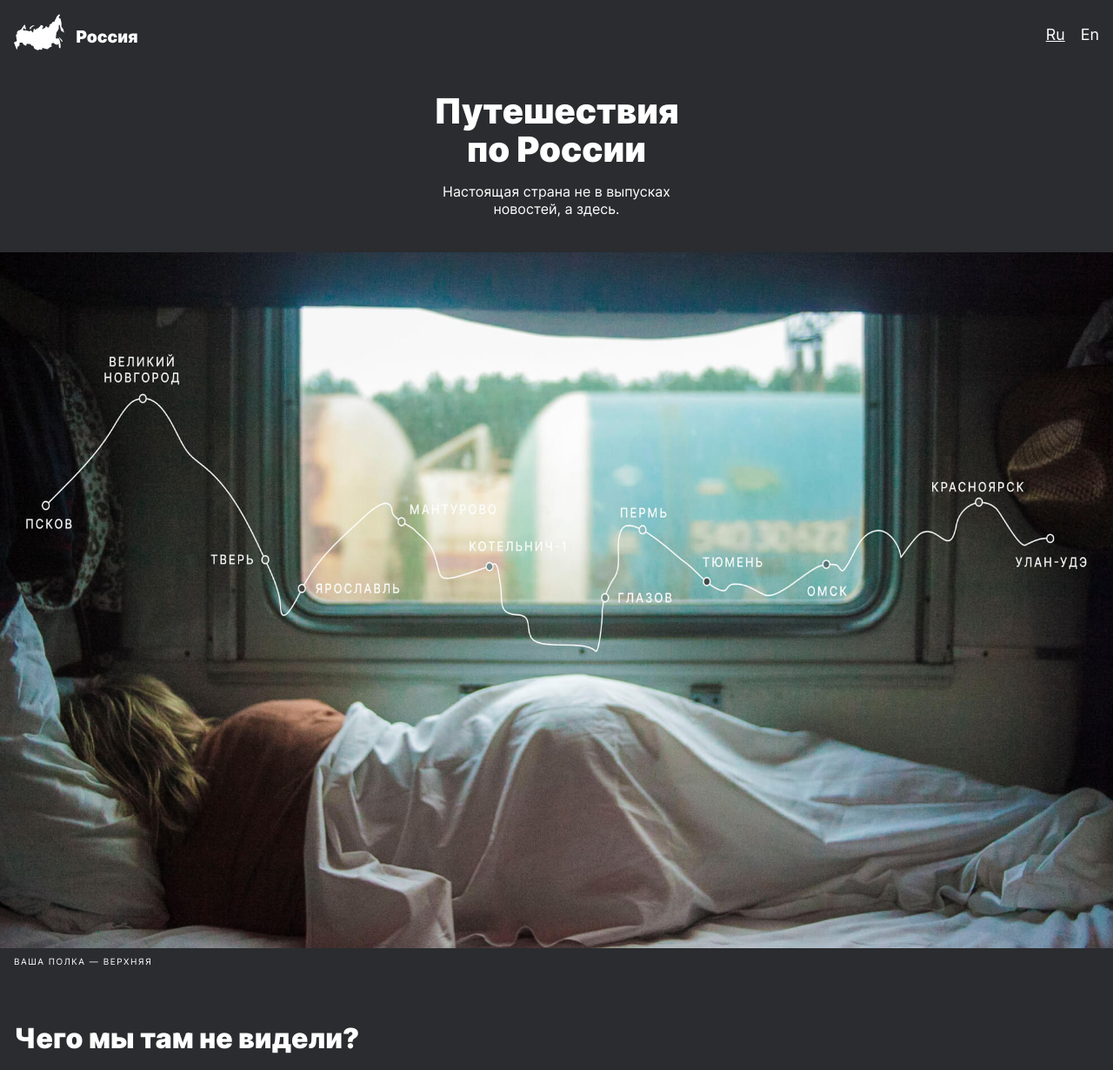
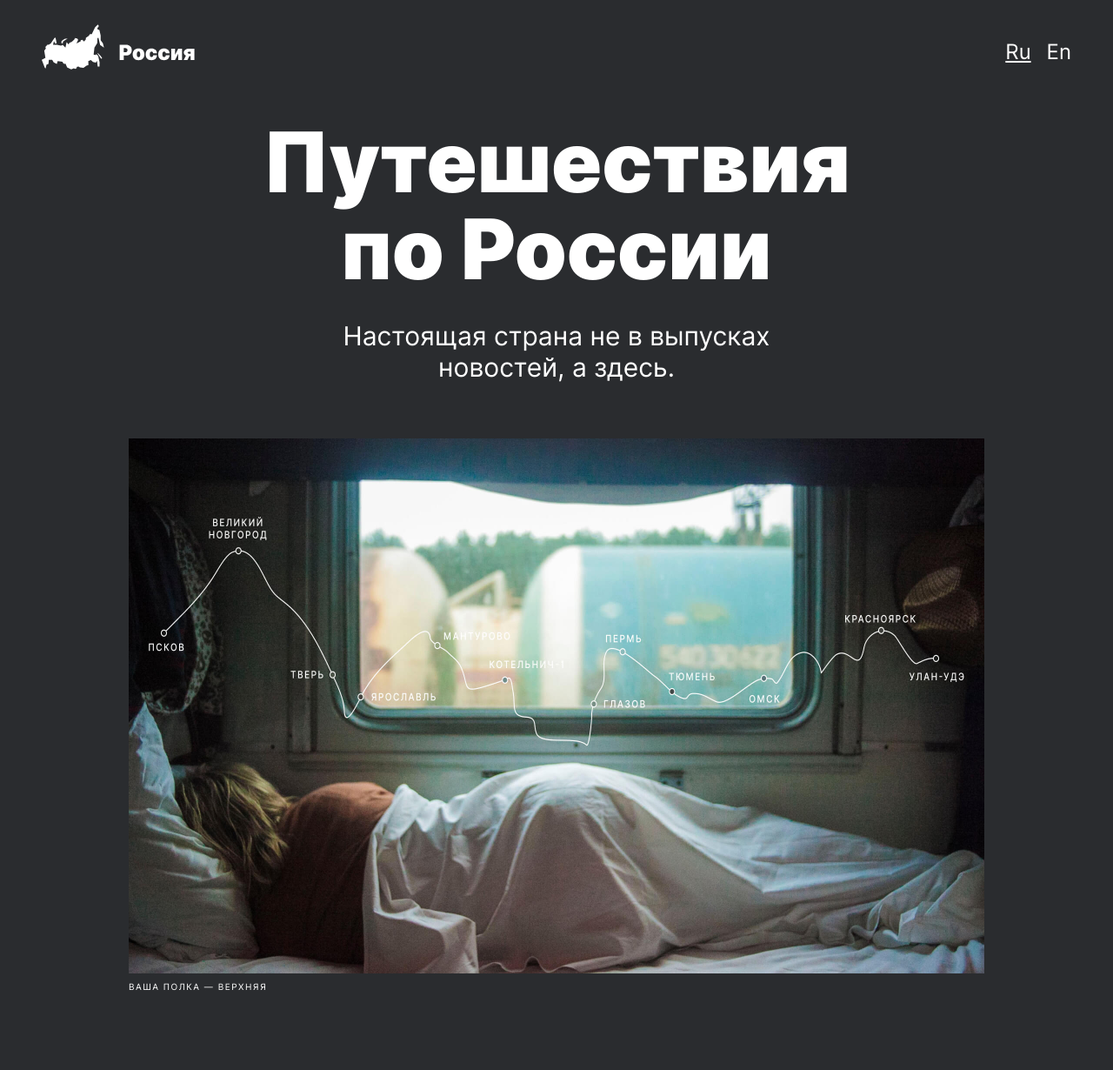
Before and after one commit to RyabkovAlex/russian-travel, a plain HTML site: page index.html in a window 1280 px wide. Shown: the top 1230 px of the page at 87% size. Drawn offline with Linux system fonts and the light colour scheme.

Commit message:
Адаптированы блоки header lead intro

```diff
--- a/blocks/header/__lang-link/header__lang-link.css
+++ b/blocks/header/__lang-link/header__lang-link.css
@@ -1,5 +1,12 @@
 .header__lang-link {
+  font-weight: 400;
   font-size: 18px;
   line-height: 20px;
-  font-weight: 400;
 }
+
+@media (min-width: 768px) {
+  .header__lang-link {
+    font-size: 24px;
+    line-height: 28px;
+  }
+}
--- a/blocks/header/__links/header__links.css
+++ b/blocks/header/__links/header__links.css
@@ -3,3 +3,9 @@
   padding-top: 14px;
   gap: 18px;
 }
+
+@media (min-width: 768px) {
+  .header__links {
+    padding-top: 18px;
+  }
+}
--- a/blocks/header/__logo/header__logo.css
+++ b/blocks/header/__logo/header__logo.css
@@ -3,3 +3,10 @@
   width: 142px;
   height: 42px;
 }
+
+@media (min-width: 768px) {
+  .header__logo {
+    width: 176px;
+    height: 52px;
+  }
+}
--- a/blocks/header/header.css
+++ b/blocks/header/header.css
@@ -1,6 +1,23 @@
 .header {
-  /* Исправить у блока не может быть марджинов по БЭМ */
   margin: 16px 16px 48px;
   display: flex;
   justify-content: space-between;
 }
+
+@media (min-width: 768px) {
+  .header {
+    margin: 28px 24px 48px;
+  }
+}
+
+@media (min-width: 1024px) {
+  .header {
+    margin: 28px 48px 48px;
+  }
+}
+
+@media (min-width: 1280px) {
+  .header {
+    margin: 28px 48px 56px;
+  }
+}
--- a/blocks/intro/__text/intro__text.css
+++ b/blocks/intro/__text/intro__text.css
@@ -4,3 +4,9 @@
   line-height: 26px;
   font-weight: 400;
 }
+
+@media (min-width: 817px) {
+  .intro__text {
+    max-width: 690px;
+  }
+}
--- a/blocks/intro/__title/intro__title.css
+++ b/blocks/intro/__title/intro__title.css
@@ -1,6 +1,13 @@
 .intro__title {
   margin: 0;
+  font-weight: 900;
   font-size: 32px;
   line-height: 35px;
-  font-weight: 900;
 }
+
+@media (min-width: 768px) {
+  .intro__title {
+    font-size: 54px;
+    line-height: 58px;
+  }
+}
--- a/blocks/intro/intro.css
+++ b/blocks/intro/intro.css
@@ -3,3 +3,15 @@
   flex-direction: column;
   padding: 64px 16px;
 }
+
+@media (min-width: 768px) {
+  .intro {
+    padding: 88px 24px;
+  }
+}
+
+@media (min-width: 976px) {
+  .intro {
+    padding: 92px 0;
+  }
+}
--- a/blocks/lead/__caption/lead__caption.css
+++ b/blocks/lead/__caption/lead__caption.css
@@ -1,9 +1,21 @@
 .lead__caption {
   margin: 0;
   padding: 8px 0 0 16px;
+  font-weight: 400;
   font-size: 10px;
   line-height: 14px;
-  font-weight: 400;
   letter-spacing: 1.5px;
   text-transform: uppercase;
 }
+
+@media (min-width: 768px) {
+  .lead__caption {
+    padding-left: 24px;
+  }
+}
+
+@media (min-width: 960px) {
+  .lead__caption {
+    padding-left: 0;
+  }
+}
--- a/blocks/lead/__subtitle/lead__subtitle.css
+++ b/blocks/lead/__subtitle/lead__subtitle.css
@@ -1,8 +1,22 @@
 .lead__subtitle {
   margin: 0;
   padding: 16px 16px 40px;
+  font-weight: 400;
   font-size: 16px;
   line-height: 20px;
-  font-weight: 400;
   text-align: center;
 }
+
+@media (min-width: 768px) {
+  .lead__subtitle {
+    padding: 32px 64px 56px;
+    font-size: 30px;
+    line-height: 36px;
+  }
+}
+
+@media (min-width: 1280px) {
+  .lead__subtitle {
+    padding-bottom: 64px;
+  }
+}
--- a/blocks/lead/__title/lead__title.css
+++ b/blocks/lead/__title/lead__title.css
@@ -1,8 +1,16 @@
 .lead__title {
   margin: 0;
   padding: 0 16px;
+  font-weight: 900;
   font-size: 40px;
   line-height: 44px;
-  font-weight: 900;
   text-align: center;
+  white-space: pre-line;
 }
+
+@media (min-width: 768px) {
+  .lead__title {
+    font-size: 96px;
+    line-height: 100px;
+  }
+}
--- a/blocks/lead/lead.css
+++ b/blocks/lead/lead.css
@@ -1,5 +1,4 @@
 .lead {
-  width: 100%;
   display: flex;
   flex-direction: column;
 }
--- /dev/null
+++ b/blocks/narrow-block/narrow-block.css
@@ -0,0 +1,10 @@
+.narrow-block {
+  margin: 0 auto;
+  max-width: 928px;
+}
+
+@media (min-width: 1280px) {
+  .narrow-block {
+    max-width: 984px;
+  }
+}
--- a/index.html
+++ b/index.html
@@ -17,13 +17,14 @@
       </div>
     </header>
     <main class="content">
-      <section class="lead">
-        <h1 class="lead__title">Путешествия<br/>по&nbsp;России</h1>
+      <section class="lead narrow-block">
+        <h1 class="lead__title">Путешествия
+          по&nbsp;России</h1>
         <h2 class="lead__subtitle">Настоящая страна не&nbsp;в&nbsp;выпусках <br/>новостей, а&nbsp;здесь.</h2>
         <img class="lead__image" src="./images/lead-polka.jpg" alt="Полка в плацкартном вагоне поезда">
         <p class="lead__caption">ваша полка — верхняя</p>
       </section>
-      <section class="intro">
+      <section class="intro narrow-block">
         <h2 class="intro__title">Чего мы&nbsp;там не&nbsp;видели?</h2>
         <p class="intro__text">По&nbsp;опросам ВЦИОМ, 95% россиян мечтают куда-нибудь поехать, но&nbsp;только&nbsp;36% планируют провести отпуск в&nbsp;родной стране. Мол, чего мы&nbsp;тут, дома, не&nbsp;видели? На&nbsp;самом деле, Россия&nbsp;&mdash; это целая вселенная с&nbsp;ласковым морем юга, густыми лесами Саян и&nbsp;суровыми льдами плато Путорана. А&nbsp;ещё увидеть все эти красоты можно без миллионов на&nbsp;счету, загранпаспорта и&nbsp;многочасовых перелетов. Как, например, Вера Башмакова&nbsp;&mdash; смелая молодая мама, которая взяла в&nbsp;охапку троих детей, усадила их&nbsp;в&nbsp;свою &laquo;Ладу&raquo; и&nbsp;проехала 20&nbsp;тысяч километров по&nbsp;родной стране. Мы&nbsp;выбрали и&nbsp;описали некоторые интересные места, достойные вашего отпуска.</p>
         <ul class="intro__list">
@@ -48,7 +49,7 @@
         <img class="photo-grid__item" src="./images/photo-grid-baikal-2.jpg" alt="Район озера Байкал">
         <img class="photo-grid__item" src="./images/photo-grid-ergaki.jpg" alt="Природный парк Ергаки">
       </section>
-      <section class="places">
+      <section class="places narrow-block">
         <div class="place">
             <h2 class="place__title">Куршская коса</h2>
             <div class="place__website">
--- a/pages/index.css
+++ b/pages/index.css
@@ -7,6 +7,8 @@
 @import url(../blocks/page/page.css);
 
 @import url(../blocks/link/link.css);
+
+@import url(../blocks/narrow-block/narrow-block.css);
 
 @import url(../blocks/header/header.css);
 @import url(../blocks/header/__logo/header__logo.css);
```
